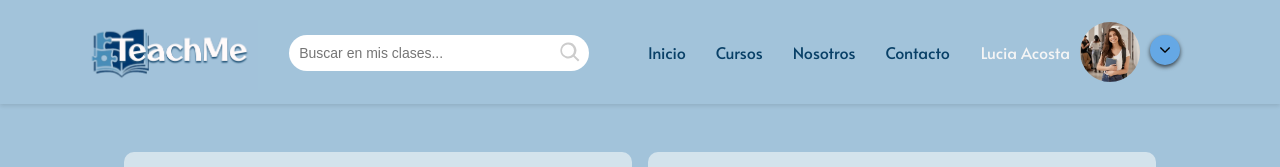
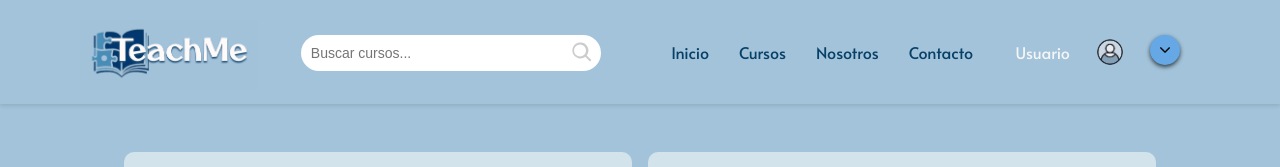
Before and after one commit to Gean-Saravia/TeachMe, a website: page public/html/cursos.html in a window 1280 px wide. Shown: the top 167 px of the page. Drawn offline with Linux system fonts and the light colour scheme.

Commit message:
Modifico placeholder y cambio imagen user

```diff
--- a/public/html/cursos.html
+++ b/public/html/cursos.html
@@ -18,7 +18,7 @@
                 <a href="/index.html"><img src="/assets/logo-lau.png" alt="TeachMe Logo"></a>
             </div>
             <div class="search-bar">
-                <input id="search-bar" type="text" placeholder="Buscar en mis clases..." class="search-input">
+                <input id="search-bar" type="text" placeholder="Buscar cursos..." class="search-input">
                 <button class="search-icon">
 
                     <svg xmlns="http://www.w3.org/2000/svg" viewBox="0 0 24 24" width="24" height="24" fill="#ccc">
@@ -34,8 +34,8 @@
                 <li><a href="./faqs.html">Contacto</a></li>
             </ul>
             <div class="profile-menu">
-                <p>Lucia Acosta</p>
-                <img src="/assets/fb5636_8b1412ac176547298d75b6620dda0945~mv2.jpg" alt="Foto de perfil"
+                <p>Usuario</p>
+                <img src="/assets/Icon-user.png" alt="Foto de perfil"
                     class="profile-pic">
                 <div class="dropdown">
                     <button class="dropbtn" onclick="toggleMenu()" id="dropdownButton">
```
